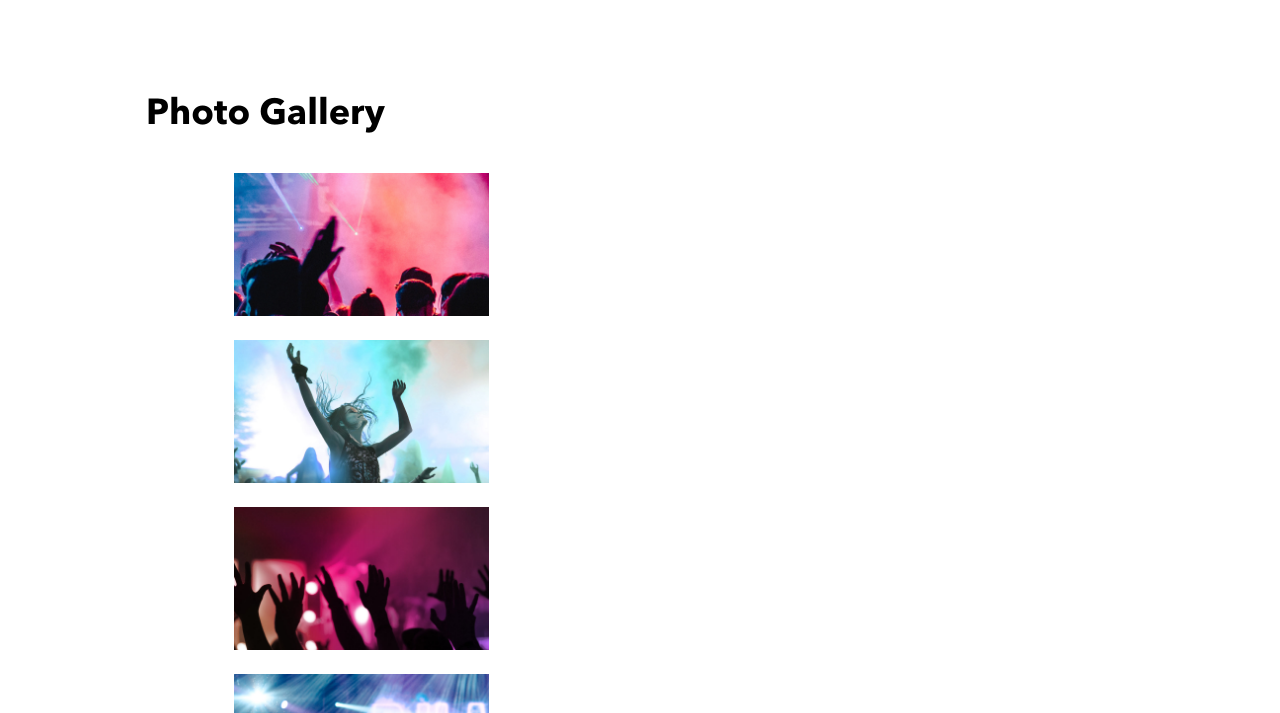
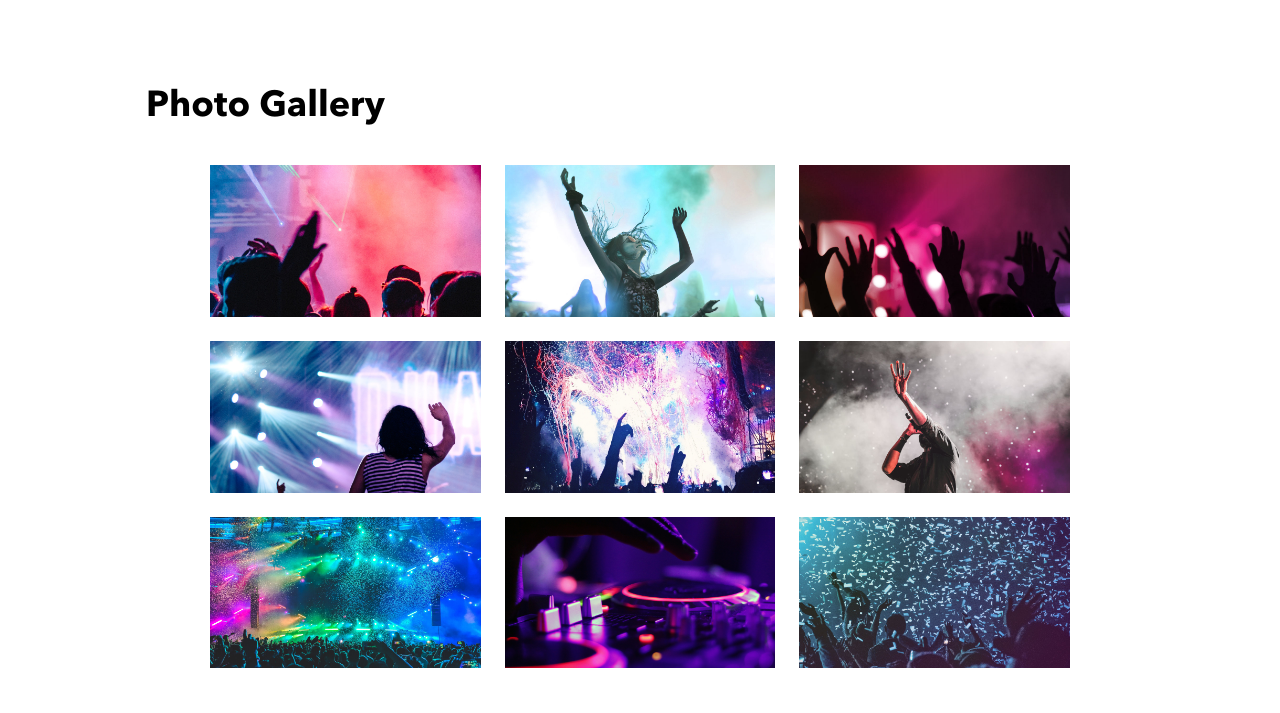
Before and after one commit to sonni0101/sony-chen-bandsite, a plain HTML site: page index.html in a window 1280 px wide. Shown: the part 1793-2506 px from the top of the page. Drawn offline with Linux system fonts and the light colour scheme.

Commit message:
fixed flex-box wrap

```diff
--- a/styles/bio.scss
+++ b/styles/bio.scss
@@ -24,6 +24,10 @@
         @include desktop{
             max-width: $desktop-total-width;
         }
+
+        @include desktop{
+            padding: 0 $tablet-spacing-36;
+        }
     }
 
     &__page-header{
@@ -44,6 +48,10 @@
         @include desktop-section-container;
     }
 
+    @include tablet{
+        @include tablet-section-container;
+    }
+
     &__section-container{
         display: flex;
         flex-direction: column;
@@ -55,6 +63,10 @@
             display: flex;
             flex-direction: column;
             gap: $desktop-spacing-36;
+        }
+
+        @include tablet{
+            gap: $tablet-spacing-36;
         }
     }
 
@@ -72,6 +84,12 @@
             flex-direction: column;
             gap: $spacing-16;
         }
+
+        @include tablet{
+            display: flex;
+            flex-direction: column;
+            gap: $spacing-8;
+        }
     }
 
     &__content{
@@ -84,6 +102,13 @@
             display: flex;
             flex-direction: column;
             gap: $desktop-spacing-36;
+        }
+
+        @include tablet{
+            padding: 0 $spacing-64;
+            display: flex;
+            flex-direction: column;
+            gap: $tablet-spacing-36;
         }
     }
 
@@ -98,6 +123,13 @@
             gap: $desktop-spacing-36;
         }
 
+        @include tablet{
+            display: flex;
+            flex-direction: column;
+            gap: $spacing-24;
+        }
+
+
         &--detail{
             display: flex;
             flex-direction: column;
@@ -107,6 +139,12 @@
                 display: flex;
                 flex-direction: row;
                 gap: $spacing-32;
+            }
+
+            @include tablet{
+                display: flex;
+                flex-direction: row;
+                gap: $spacing-24;
             }
         }
     }
@@ -121,6 +159,10 @@
         @include desktop-section-container;
     }
 
+    @include tablet{
+        @include tablet-section-container;
+    }
+
     &__section-container{
         display: flex;
         flex-direction: column;
@@ -133,6 +175,12 @@
             flex-direction: column;
             gap: $desktop-spacing-36;
         }
+
+        @include tablet{
+            display: flex;
+            flex-direction: column;
+            gap: $tablet-spacing-36;
+        }
     }
 
     &__images{
@@ -142,9 +190,19 @@
 
         @include desktop{
             display: flex;
+            flex-direction: row;
             flex-wrap: wrap;
             gap: $spacing-24;
             padding: 0 5.5rem;
+            justify-content: center;
+        }
+
+        @include tablet{
+            display: flex;
+            flex-direction: row;
+            flex-wrap: wrap;
+            gap: $spacing-24;
+            padding: 0 $spacing-64;
             justify-content: center;
         }
 
@@ -154,6 +212,10 @@
             @include desktop{
                 width: calc(33.33% - 16px);
             }
+
+            @include tablet{
+                width: calc(33.33% - 16px);
+            }
         }
     }
 }
--- a/styles/global.scss
+++ b/styles/global.scss
@@ -249,6 +249,13 @@ a:active{
         padding: 0;
     }
 
+    @include tablet{
+        display: flex;
+        align-items: center;
+        padding: 0;
+        padding: 0 $tablet-spacing-36;
+    }
+
     &__section-container{
         display: flex;
         flex-direction: column;
@@ -256,8 +263,13 @@ a:active{
 
     @include desktop{
         min-width: $desktop-total-width;
-        padding: $spacing-48 0;
+        padding: 0;
         gap: $spacing-40;
+    }
+
+    @include tablet{
+        padding: $tablet-spacing-36 0;
+        gap: $tablet-spacing-36;
     }
     }
 
@@ -272,6 +284,15 @@ a:active{
             align-items: center;
             width: 100%;
         }
+
+        @include tablet{
+            display: flex;
+            flex-direction: row;
+            justify-content: space-between;
+            align-items: center;
+            width: 100%;
+        }
+
         &--left{
             display: flex;
             flex-direction: column;
@@ -279,6 +300,14 @@ a:active{
             gap: $spacing-16;
 
             @include desktop{
+                display: flex;
+                flex-direction: row;
+                align-items: center;
+                gap: $spacing-40;
+                width: 100%;
+            }
+
+            @include tablet{
                 display: flex;
                 flex-direction: row;
                 align-items: center;
@@ -298,12 +327,20 @@ a:active{
                 @include desktop{
                     display: block;
                 }
+
+                @include tablet{
+                    display: block;
+                }
             }
 
             &--bottom{
                 @include logo;
 
                 @include desktop{
+                    display: none;
+                }
+
+                @include tablet{
                     display: none;
                 }
             }
@@ -321,6 +358,12 @@ a:active{
         gap: $spacing-24;
 
         @include desktop{
+            display: flex;
+            flex-direction: row;
+            gap: $spacing-64;
+        }
+
+        @include tablet{
             display: flex;
             flex-direction: row;
             gap: $spacing-64;
--- a/styles/partials/_mixins.scss
+++ b/styles/partials/_mixins.scss
@@ -183,3 +183,10 @@
     padding: $spacing-24 0;
     gap: $mobile-spacing-16;
 }
+
+
+@mixin tablet-section-container{
+    display: flex;
+    padding-top: $spacing-48;
+    gap: $tablet-spacing-36;
+}
--- a/styles/partials/_variables.scss
+++ b/styles/partials/_variables.scss
@@ -32,6 +32,7 @@ $spacing-48: 3rem;
 $spacing-56: 3.5rem;
 $spacing-64: 4rem;
 $spacing-80: 5rem;
+$spacing-96: 6rem;
 $desktop-spacing-36: 2.25rem;
 $desktop-spacing-48: $spacing-48;
 $tablet-spacing-36: 2.25rem;
```
Also changed, not shown: styles/bio.css, styles/global.css, 2 other files.
